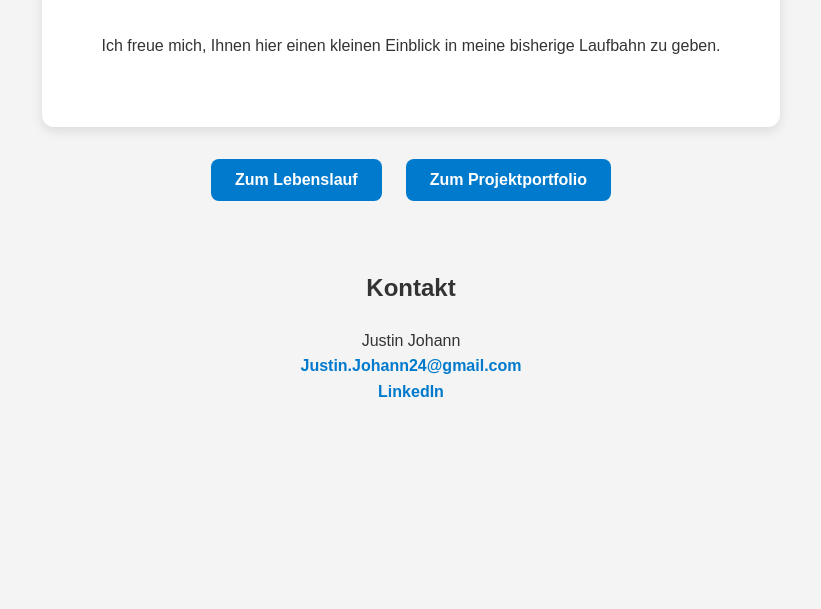
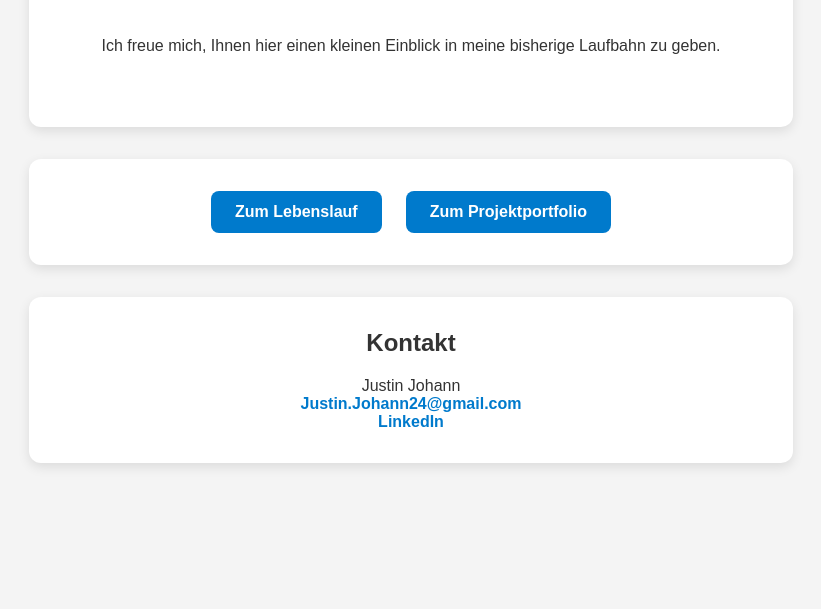
Before and after one commit to J-Xentiqx/justin_johann_website, a plain HTML site: page index.html in a window 1280 px wide. Shown: the part 191-800 px from the top of the page, without its empty margins (229-1050 px from the left). Drawn offline with Linux system fonts and the light colour scheme.

Commit message:
Add files via upload

```diff
--- a/index.html
+++ b/index.html
@@ -28,11 +28,23 @@
             margin-bottom: 2.5rem;
         }
 
+        .card {
+            background: white;
+            padding: 2rem;
+            border-radius: 12px;
+            box-shadow: 0 4px 12px rgba(0, 0, 0, 0.1);
+            max-width: 700px;
+            width: 100%;
+            text-align: center;
+            margin-bottom: 2rem;
+        }
+
         .btn-container {
             display: flex;
             gap: 1.5rem;
             flex-wrap: wrap;
             justify-content: center;
+            margin-top: 0rem;
         }
 
         .btn {
@@ -48,32 +60,45 @@
         .btn:hover {
             background-color: #005fa3;
         }
+
+        .kontakt h2 {
+            margin-top: 0;
+        }
+
+        .kontakt a {
+            color: #007acc;
+            text-decoration: none;
+            font-weight: bold;
+        }
+
+        .kontakt p {
+            margin-bottom: 0;
+        }
     </style>
 </head>
 
 <body>
-    <div
-        style="background: white; padding: 2rem; border-radius: 12px; box-shadow: 0 4px 12px rgba(0,0,0,0.1); max-width: 700px; text-align: center; margin-bottom: 2rem;">
+    <div class="card">
         <h1>Willkommen!</h1>
         <p>Ich bin Justin Johann. Auf dieser Seite finden Sie meinen Lebenslauf sowie ein Projektportfolio.</p>
         <p>Ich freue mich, Ihnen hier einen kleinen Einblick in meine bisherige Laufbahn zu geben.</p>
     </div>
 
+    <div class="card">
+        <div class="btn-container">
+            <a class="btn" href="lebenslauf.html">Zum Lebenslauf</a>
+            <a class="btn" href="portfolio.html">Zum Projektportfolio</a>
+        </div>
+    </div>
 
-    <div class="btn-container">
-        <a class="btn" href="lebenslauf.html">Zum Lebenslauf</a>
-        <a class="btn" href="portfolio.html">Zum Projektportfolio</a>
-    </div>
-    <div style="margin-top: 3rem; text-align: center; line-height: 1.6;">
+    <div class="card kontakt">
         <h2>Kontakt</h2>
-        <p>Justin Johann <br>
-            <a href="mailto:Justin.Johann24@gmail.com"
-                style="color: #007acc; text-decoration: none; font-weight: bold;">Justin.Johann24@gmail.com</a><br>
-            <a href="https://www.linkedin.com/in/justin-johann-598b5924a/" target="_blank"
-                style="color: #007acc; text-decoration: none; font-weight: bold;">LinkedIn</a>
+        <p>
+            Justin Johann<br>
+            <a href="mailto:Justin.Johann24@gmail.com">Justin.Johann24@gmail.com</a><br>
+            <a href="https://www.linkedin.com/in/justin-johann-598b5924a/" target="_blank">LinkedIn</a>
         </p>
     </div>
-
 </body>
 
 </html>
```
Also changed, not shown: portfolio.html (+30 -17 lines).
